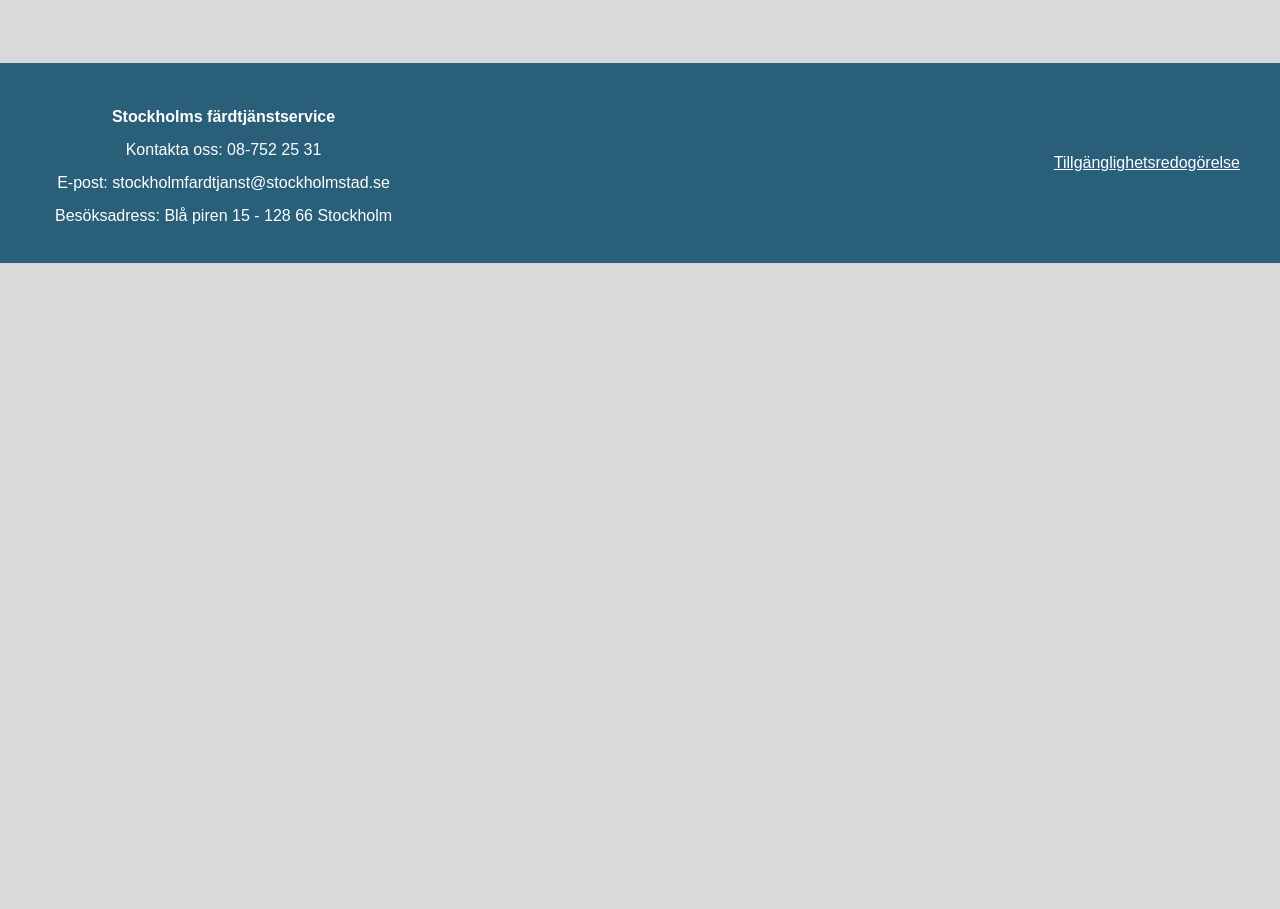
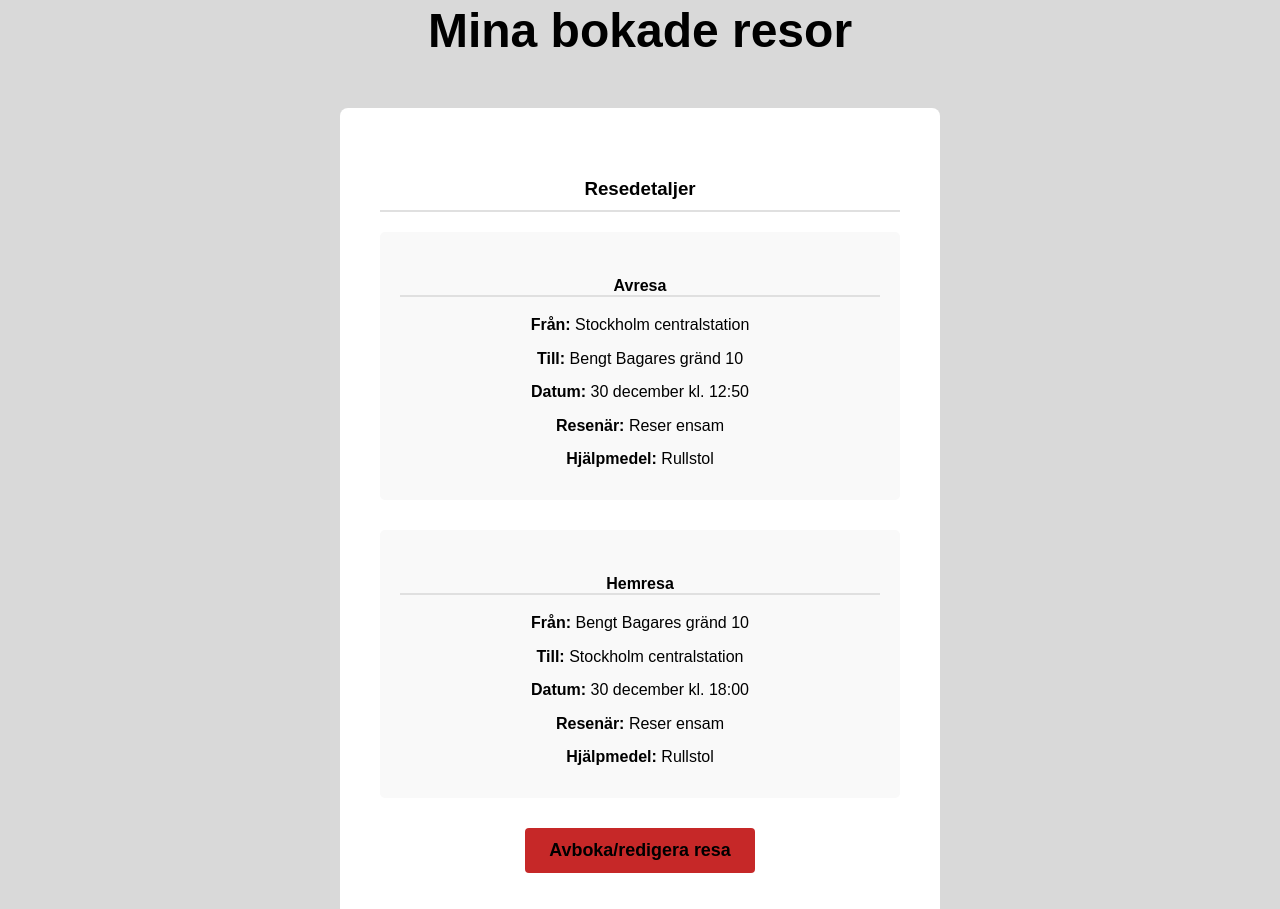
Before and after one commit to SusannaCarlsson90/projektuppgiftwebbanvand, a plain HTML site: page resor.html in a window 1280 px wide. Shown: the part 171-1080 px from the top of the page. Before the commit the page ends 800 px from the top, so only its background shows below. Drawn offline with Linux system fonts and the light colour scheme.

Commit message:
la till sida mina reosr

```diff
--- a/css/styles.css
+++ b/css/styles.css
@@ -327,6 +327,20 @@
   border-radius: 0.313rem;
 }
 
+/*MINA RESOR*/
+.avboka-knapp {
+  background-color: #c62828;
+  color: black;
+  padding: 0.75rem 1.5rem;
+  font-size: 1.12rem;
+  font-weight: bold;
+  border: none;
+  cursor: pointer;
+  margin-bottom: 3.75rem;
+  display: inline-block;
+  text-decoration: none;
+  border-radius: 0.25rem;
+}
 
 
 /* Responsiv design för tablet och mobil */
--- a/resor.html
+++ b/resor.html
@@ -32,7 +32,33 @@
   </header>
 
   <main class="hero">
+    <h1 class="bokningstitel">Mina bokade resor</h1>
+    <div class="bokningsruta2">
 
+
+      <section>
+        <h3>Resedetaljer</h3>
+
+        <article>
+          <h4>Avresa</h4>
+          <p><strong>Från:</strong> Stockholm centralstation</p>
+          <p><strong>Till:</strong> Bengt Bagares gränd 10</p>
+          <p><strong>Datum:</strong> 30 december kl. 12:50</p>
+          <p><strong>Resenär:</strong> Reser ensam</p>
+          <p><strong>Hjälpmedel:</strong> Rullstol</p>
+        </article>
+
+        <article>
+          <h4>Hemresa</h4>
+          <p><strong>Från:</strong> Bengt Bagares gränd 10</p>
+          <p><strong>Till:</strong> Stockholm centralstation</p>
+          <p><strong>Datum:</strong> 30 december kl. 18:00</p>
+          <p><strong>Resenär:</strong> Reser ensam</p>
+          <p><strong>Hjälpmedel:</strong> Rullstol</p>
+        </article>
+      </section>
+      <button class="avboka-knapp">Avboka/redigera resa</button>
+    </div>
   </main>
 
   <footer>
```
Also changed, not shown: bekraftelse.html (+3 -3 lines).
